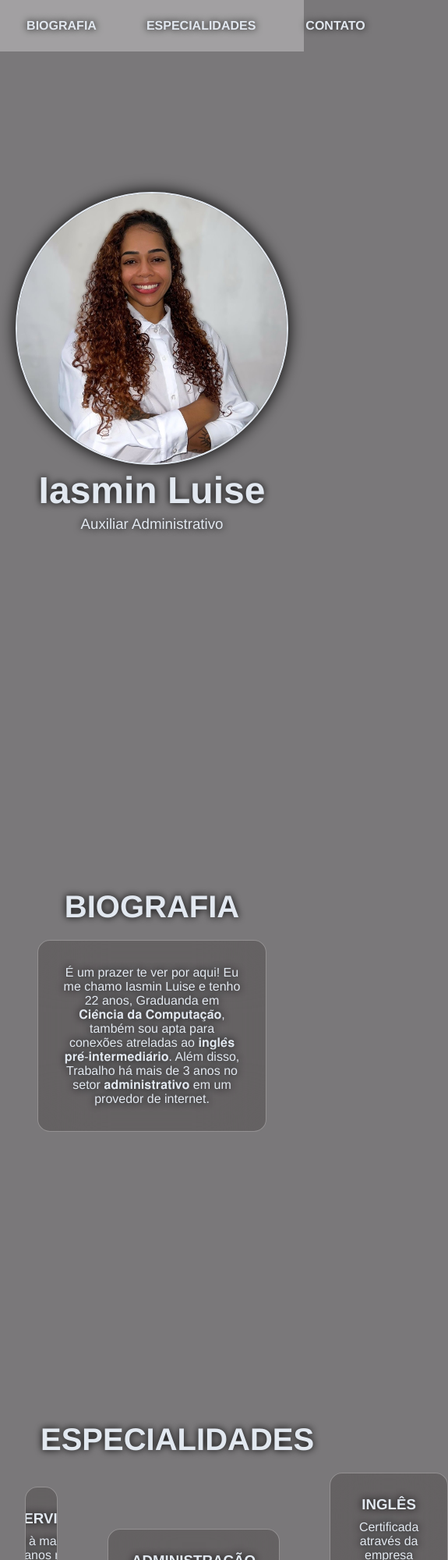
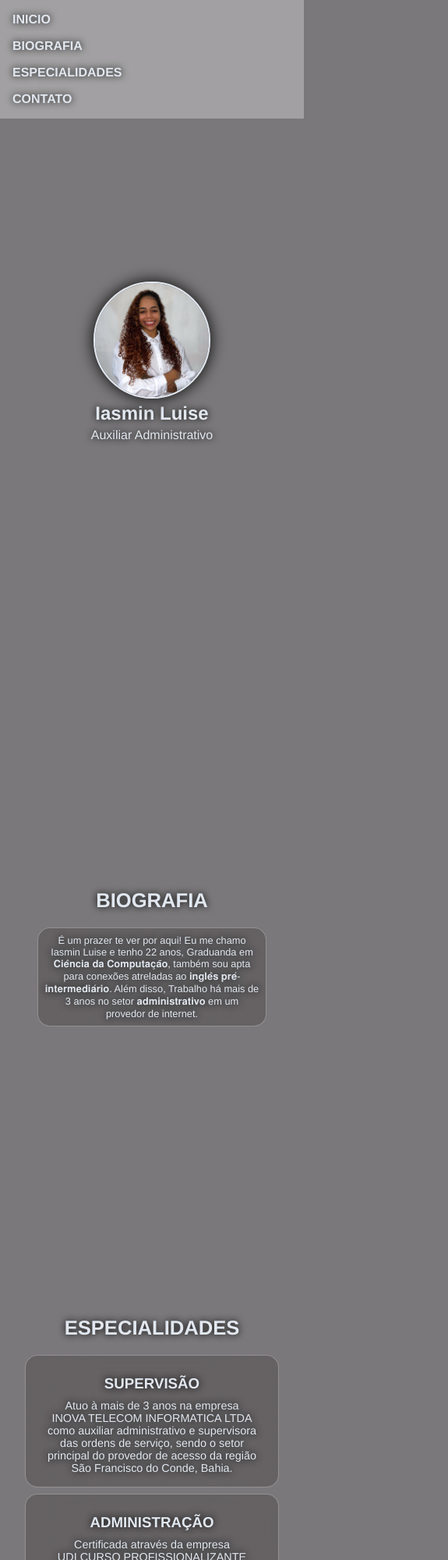
Before and after one commit to IasminLuise/portfolio, a plain HTML site: page index.html in a window 390 px wide. Shown: the top 2000 px of the page at 78% size, 575 px wide, since content can reach past the window. Drawn offline with Linux system fonts and the light colour scheme.

Commit message:
port.css

```diff
--- a/port.css
+++ b/port.css
@@ -5,19 +5,9 @@
     font-family: 'Franklin Gothic Medium', 'Arial Narrow', Arial, sans-serif;
 }
 
-
-
-
-
-
 html {
     scroll-behavior: smooth;
 }
-
-
-
-
-
 
 :root {
     --preto: #000000;
@@ -27,22 +17,10 @@ html {
     --rosa: #db7090e7;
 }
 
-
-
-
-
-
-
 body {
     background-color: rgba(71, 67, 70, 0.719);
     color: var(--branco);
 }
-
-
-
-
-
-
 
 .navegacao {
     position: fixed;
@@ -54,22 +32,12 @@ body {
     text-shadow: 0 0 10px var(--preto);
 }
 
-
-
-
-
-
 .menu {
     display: flex;
     list-style: none;
     gap: 4rem;
     justify-content: center;
 }
-
-
-
-
-
 
 .itens {
     text-decoration: none;
@@ -90,21 +58,9 @@ body {
     transition: width 0.4s ease;
 }
 
-
 .itens:hover::after {
     width: 100%;
 }
-
-
-
-
-
-
-
-
-
-
-
 
 .inicio {
     min-height: 110vh;
@@ -127,13 +83,10 @@ body {
     0%, 100% {
         transform: translateY(0);
     }
-
     50% {
         transform: translateY(-10px);
     }
-
 }
-
 
 #IasminLuise {
     color: var(--branco);
@@ -147,18 +100,6 @@ body {
     font-weight: lighter;
     text-shadow: 0 0 10px var(--preto);
 }
-
-
-
-
-
-
-
-
-
-
-
-
 
 #aba-biografia {
     padding:  12rem 3rem;
@@ -188,19 +129,6 @@ body {
     font-size: 1rem;
     text-shadow: 0 0 10px var(--preto);
 }
-
-
-
-
-
-
-
-
-
-
-
-
-
 
 #aba-especialidades {
     padding: 10rem 2rem;
@@ -259,14 +187,6 @@ margin: 0 auto;
     text-align: center;
 }
 
-
-
-
-
-
-
-
-
 .aba-contato {
     padding: 6rem 2rem;
 }
@@ -288,7 +208,6 @@ margin: 0 auto;
     padding: 2rem;
     border: 1px solid var(--branco);
     border-radius: 16px;
-
 }
 
 .form {
@@ -316,7 +235,6 @@ outline: none;
     padding: 1rem 2rem;
 }
 
-
 .botao-form {
     color: rgb(44, 34, 34);
     text-shadow: 0 0 5px var(--branco);
@@ -327,10 +245,177 @@ outline: none;
     cursor: pointer;
     font-weight: bold;
     width: 100%;
-    transition: all 0.5 ease;
+    transition: all 0.5s ease;
 }
 
 .botao-form:hover {
     transform: translateY(-4px);
     box-shadow: 0 5px 15px rgba(0, 0, 0, 0.5);
 }
+
+/* Media Queries para responsividade */
+@media (max-width: 1024px) {
+    .menu {
+        gap: 2rem;
+    }
+
+    .caixa-especialidades {
+        flex-direction: column;
+        gap: 2rem;
+    }
+
+    .perfil-inicio {
+        width: 250px;
+        height: 250px;
+    }
+
+    #IasminLuise {
+        font-size: 2.5rem;
+    }
+
+    #Auxiliar {
+        font-size: 1rem;
+    }
+
+    .caixa-biografia {
+        padding: 1rem;
+    }
+
+    #titulo-biografia {
+        font-size: 2rem;
+    }
+
+    .paragrafo-biografia {
+        font-size: 0.9rem;
+    }
+
+    .paragrafo-esp {
+        font-size: 0.9rem;
+    }
+
+    #titulo-especialidades {
+        font-size: 2rem;
+    }
+
+    .caixa-esp {
+        width: 100%;
+    }
+
+    #titulo-contato {
+        font-size: 2rem;
+    }
+
+    .formulario {
+        padding: 1rem;
+    }
+}
+
+@media (max-width: 768px) {
+    .navegacao {
+        padding: 1rem;
+    }
+
+    .perfil-inicio {
+        width: 200px;
+        height: 200px;
+    }
+
+    .menu {
+        flex-direction: column;
+        gap: 1rem;
+    }
+
+    #IasminLuise {
+        font-size: 2rem;
+    }
+
+    #Auxiliar {
+        font-size: 1rem;
+    }
+
+    .caixa-biografia {
+        padding: 1rem;
+        width: 90%;
+    }
+
+    #titulo-biografia {
+        font-size: 1.8rem;
+    }
+
+    .paragrafo-biografia {
+        font-size: 0.85rem;
+    }
+
+    #titulo-especialidades {
+        font-size: 1.8rem;
+    }
+
+    .caixa-especialidades {
+        gap: 1rem;
+    }
+
+    .caixa-esp {
+        width: 100%;
+        padding: 1rem;
+    }
+
+    .formulario {
+        width: 90%;
+        padding: 1rem;
+    }
+
+    .botao-form {
+        padding: 1rem;
+    }
+}
+
+@media (max-width: 480px) {
+    .perfil-inicio {
+        width: 150px;
+        height: 150px;
+    }
+
+    #IasminLuise {
+        font-size: 1.5rem;
+    }
+
+    .menu {
+        gap: 1rem;
+    }
+
+    .caixa-biografia {
+        width: 100%;
+        padding: 0.5rem;
+    }
+
+    #titulo-biografia {
+        font-size: 1.6rem;
+    }
+
+    .paragrafo-biografia {
+        font-size: 0.8rem;
+    }
+
+    #titulo-especialidades {
+        font-size: 1.6rem;
+    }
+
+    .caixa-especialidades {
+        flex-direction: column;
+        gap: 0.5rem;
+    }
+
+    .caixa-esp {
+        width: 100%;
+        padding: 1rem;
+    }
+
+    .formulario {
+        width: 100%;
+        padding: 1rem;
+    }
+
+    .botao-form {
+        padding: 0.8rem;
+    }
+}
```
Lines whose indentation alone changed are shown as unchanged.
